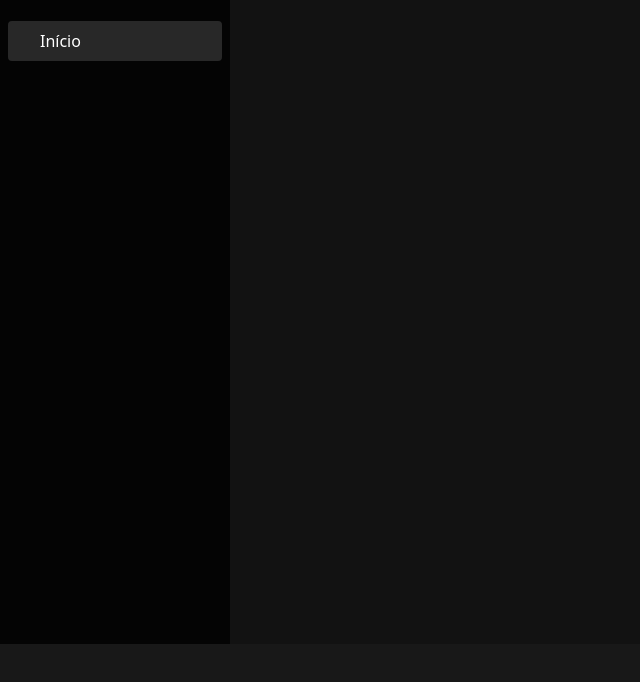
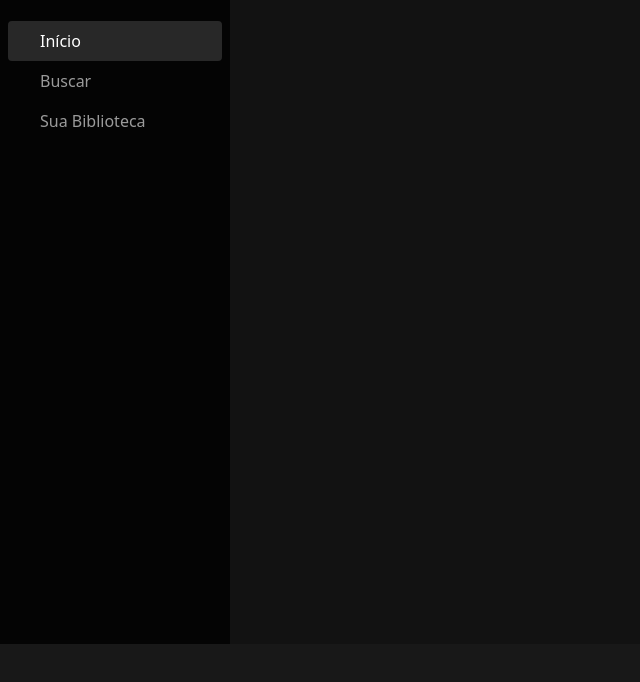
Before and after one commit to pedrorhamon/spotify-bootstrap, a website: page index.html in a window 1280 px wide. Shown: the part 66-748 px from the top of the page, without its empty margins (0-640 px from the left). Drawn offline with nearby package versions, Linux system fonts and the light colour scheme.

Commit message:
inicio, buscar, sua biblioteca

```diff
--- a/index.html
+++ b/index.html
@@ -25,6 +25,18 @@
                         <span>Início</span>
                     </a>
                 </li>
+                <li class="nav-item">
+                    <a href="" class="nav-link d-flex align-items-center">
+                        <i class="fas fa-search"></i>
+                        <span>Buscar</span>
+                    </a>
+                </li>
+                <li class="nav-item">
+                    <a href="" class="nav-link d-flex align-items-center">
+                        <i class="fas fa-stream"></i>
+                        <span>Sua Biblioteca</span>
+                    </a>
+                </li>
             </ul>
         </nav>
         <div class="top-bar">
```
